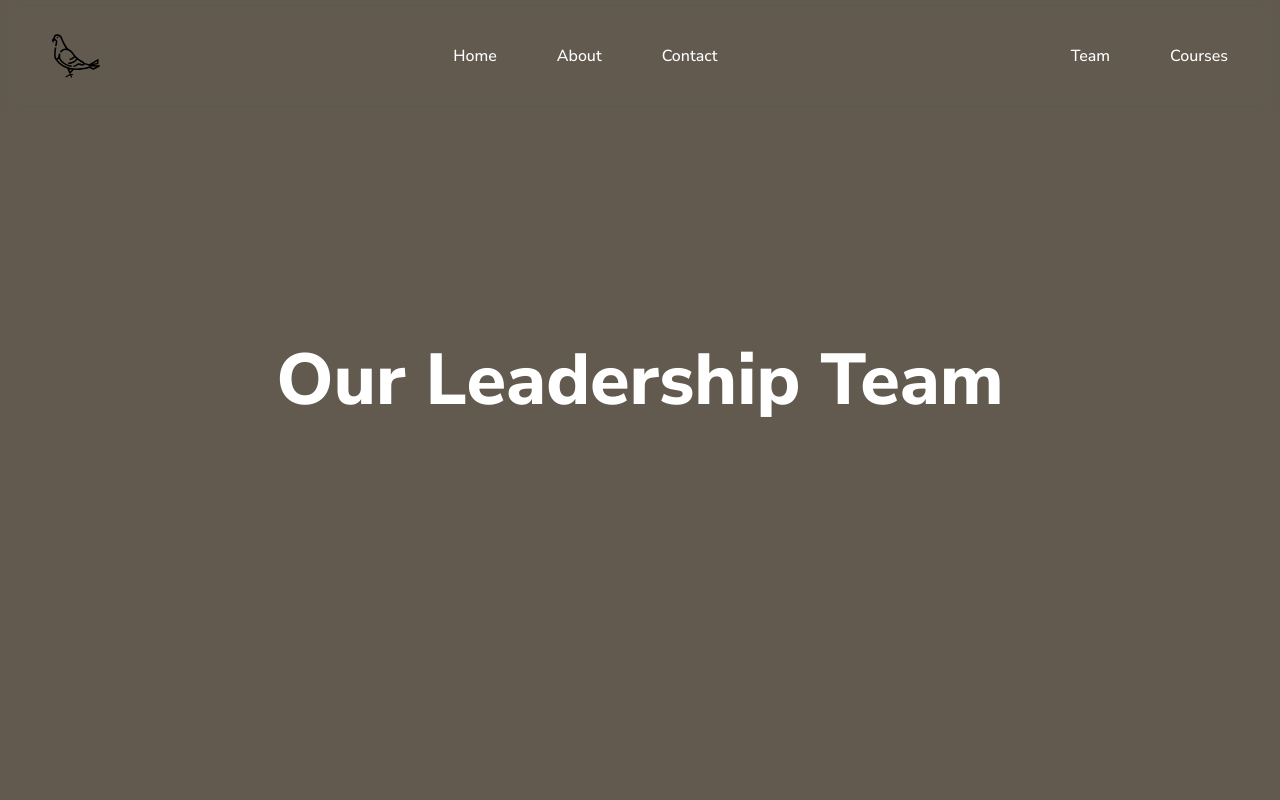
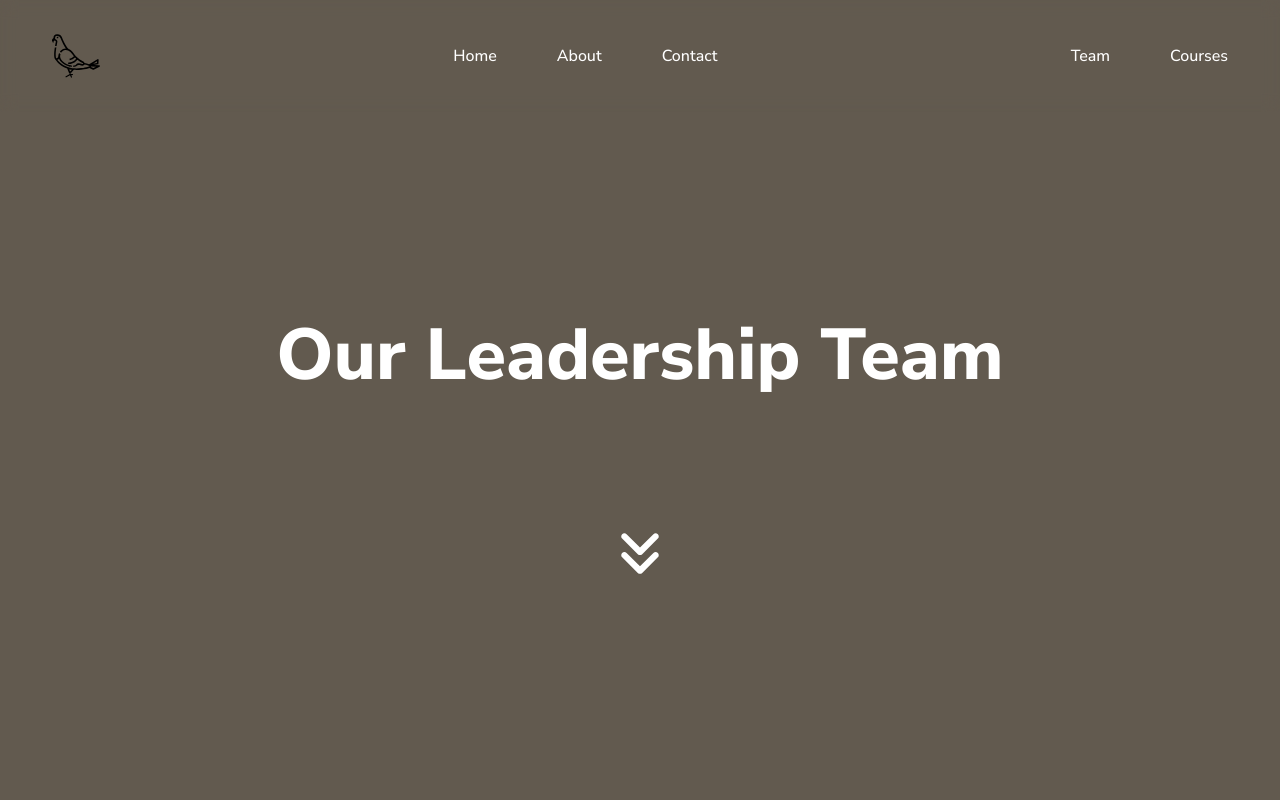
Before and after one commit to AshmeetC/PigeonProject, a React (Vite) app: page /team in a window 1280 px wide. Shown: the top 800 px of the page. Built offline with nearby package versions, Linux system fonts and the light colour scheme.

Commit message:
arrows lmfao

```diff
--- a/src/components/Courses.tsx
+++ b/src/components/Courses.tsx
@@ -11,6 +11,29 @@ function Events() {
                         <h1 className="text-7xl pb-10">Cirriculum</h1>
                     </div>
                 </motion.div>
+                <motion.div initial={{ y: 100, opacity: 0 }}
+                        animate={{ y: 0, opacity: 1 }}
+                        transition={{ ease: "easeInOut", duration: 1 }}>
+                        <div className='flex flex-col justify-center items-center translate-y-24'>
+                            <svg
+                                aria-hidden="true"
+                                focusable="false"
+                                data-prefix="fas"
+                                data-icon="angles-down"
+                                className="svg-inline--fa fa-angles-down fa-3x text-white"
+                                role="img"
+                                xmlns="http://www.w3.org/2000/svg"
+                                viewBox="0 0 448 512"
+                                width={50}
+                                height={50}
+                            >
+                                <path
+                                    fill="currentColor"
+                                    d="M246.6 470.6c-12.5 12.5-32.8 12.5-45.3 0l-160-160c-12.5-12.5-12.5-32.8 0-45.3s32.8-12.5 45.3 0L224 402.7 361.4 265.4c12.5-12.5 32.8-12.5 45.3 0s12.5 32.8 0 45.3l-160 160zm160-352l-160 160c-12.5 12.5-32.8 12.5-45.3 0l-160-160c-12.5-12.5-12.5-32.8 0-45.3s32.8-12.5 45.3 0L224 210.7 361.4 73.4c12.5-12.5 32.8-12.5 45.3 0s12.5 32.8 0 45.3z"
+                                ></path>
+                            </svg>
+                        </div>
+                    </motion.div>
             </div>
             <div className="items-center gap-10 pb-10 text-left px-10">
                 <div className="">
--- a/src/components/Team.tsx
+++ b/src/components/Team.tsx
@@ -12,45 +12,68 @@ function Team() {
                             <h1 className="text-7xl pb-10">Our Leadership Team</h1>
                         </div>
                     </motion.div>
+                    <motion.div initial={{ y: 100, opacity: 0 }}
+                        animate={{ y: 0, opacity: 1 }}
+                        transition={{ ease: "easeInOut", duration: 1 }}>
+                        <div className='flex flex-col justify-center items-center translate-y-24'>
+                            <svg
+                                aria-hidden="true"
+                                focusable="false"
+                                data-prefix="fas"
+                                data-icon="angles-down"
+                                className="svg-inline--fa fa-angles-down fa-3x text-white"
+                                role="img"
+                                xmlns="http://www.w3.org/2000/svg"
+                                viewBox="0 0 448 512"
+                                width={50}
+                                height={50}
+                            >
+                                <path
+                                    fill="currentColor"
+                                    d="M246.6 470.6c-12.5 12.5-32.8 12.5-45.3 0l-160-160c-12.5-12.5-12.5-32.8 0-45.3s32.8-12.5 45.3 0L224 402.7 361.4 265.4c12.5-12.5 32.8-12.5 45.3 0s12.5 32.8 0 45.3l-160 160zm160-352l-160 160c-12.5 12.5-32.8 12.5-45.3 0l-160-160c-12.5-12.5-12.5-32.8 0-45.3s32.8-12.5 45.3 0L224 210.7 361.4 73.4c12.5-12.5 32.8-12.5 45.3 0s12.5 32.8 0 45.3z"
+                                ></path>
+                            </svg>
+                        </div>
+                    </motion.div>
                 </div>
             </div>
             <div className="grid grid-cols-1 md:grid-cols-2 lg:grid-cols-3 gap-4 md:gap-6 lg:gap-8 px-16 flex">
-            <motion.div initial={{ y: 50, opacity : 0}} animate={{ y: 0, opacity: 1}} transition={{ ease: "easeInOut", duration: 0.5 }} className="flex flex-col lg:flex-row mb-10 gap-10  bg-[#2f9fcf] rounded-3xl">
+                <motion.div initial={{ y: 50, opacity: 0 }} animate={{ y: 0, opacity: 1 }} transition={{ ease: "easeInOut", duration: 0.5 }} className="flex flex-col lg:flex-row mb-10 gap-10  bg-[#2f9fcf] rounded-3xl">
                     <div className="py-8 px-8 bg-[#7494a0] rounded-2xl flex flex-col items-center justify-center opacity-75">
                         <img className="w-64 h-64 object-cover" src="https://t3.ftcdn.net/jpg/05/16/27/58/360_F_516275801_f3Fsp17x6HQK0xQgDQEELoTuERO4SsWV.jpg" alt="Description of the image" />
                         <p className="mt-4 text-center">Some text underneath the image Some text underneath the image Some text underneath the image Some text underneath the image</p>
                     </div>
                 </motion.div>
 
-            <motion.div initial={{ y: 50, opacity : 0}} animate={{ y: 0, opacity: 1}} transition={{ ease: "easeInOut", duration: 0.5 }} className="flex flex-col lg:flex-row mb-10 gap-10  bg-[#2f9fcf] rounded-3xl">
+                <motion.div initial={{ y: 50, opacity: 0 }} animate={{ y: 0, opacity: 1 }} transition={{ ease: "easeInOut", duration: 0.5 }} className="flex flex-col lg:flex-row mb-10 gap-10  bg-[#2f9fcf] rounded-3xl">
                     <div className="py-8 px-8 bg-[#7494a0] rounded-2xl flex flex-col items-center justify-center opacity-75">
                         <img className="w-64 h-64 object-cover" src="https://t3.ftcdn.net/jpg/05/16/27/58/360_F_516275801_f3Fsp17x6HQK0xQgDQEELoTuERO4SsWV.jpg" alt="Description of the image" />
                         <p className="mt-4 text-center">Some text underneath the image Some text underneath the image Some text underneath the image Some text underneath the image</p>
                     </div>
                 </motion.div>
 
-            <motion.div initial={{ y: 50, opacity : 0}} animate={{ y: 0, opacity: 1}} transition={{ ease: "easeInOut", duration: 0.5 }} className="flex flex-col lg:flex-row mb-10 gap-10  bg-[#2f9fcf] rounded-3xl">
+                <motion.div initial={{ y: 50, opacity: 0 }} animate={{ y: 0, opacity: 1 }} transition={{ ease: "easeInOut", duration: 0.5 }} className="flex flex-col lg:flex-row mb-10 gap-10  bg-[#2f9fcf] rounded-3xl">
                     <div className="py-8 px-8 bg-[#7494a0] rounded-2xl flex flex-col items-center justify-center opacity-75">
                         <img className="w-64 h-64 object-cover" src="https://t3.ftcdn.net/jpg/05/16/27/58/360_F_516275801_f3Fsp17x6HQK0xQgDQEELoTuERO4SsWV.jpg" alt="Description of the image" />
                         <p className="mt-4 text-center">Some text underneath the image Some text underneath the image Some text underneath the image Some text underneath the image</p>
                     </div>
                 </motion.div>
 
-            <motion.div initial={{ y: 50, opacity : 0}} animate={{ y: 0, opacity: 1}} transition={{ ease: "easeInOut", duration: 0.5 }} className="flex flex-col lg:flex-row mb-10 gap-10  bg-[#2f9fcf] rounded-3xl">
+                <motion.div initial={{ y: 50, opacity: 0 }} animate={{ y: 0, opacity: 1 }} transition={{ ease: "easeInOut", duration: 0.5 }} className="flex flex-col lg:flex-row mb-10 gap-10  bg-[#2f9fcf] rounded-3xl">
                     <div className="py-8 px-8 bg-[#7494a0] rounded-2xl flex flex-col items-center justify-center opacity-75">
                         <img className="w-64 h-64 object-cover" src="https://t3.ftcdn.net/jpg/05/16/27/58/360_F_516275801_f3Fsp17x6HQK0xQgDQEELoTuERO4SsWV.jpg" alt="Description of the image" />
                         <p className="mt-4 text-center">Some text underneath the image Some text underneath the image Some text underneath the image Some text underneath the image</p>
                     </div>
                 </motion.div>
 
-            <motion.div initial={{ y: 50, opacity : 0}} animate={{ y: 0, opacity: 1}} transition={{ ease: "easeInOut", duration: 0.5 }} className="flex flex-col lg:flex-row mb-10 gap-10  bg-[#2f9fcf] rounded-3xl">
+                <motion.div initial={{ y: 50, opacity: 0 }} animate={{ y: 0, opacity: 1 }} transition={{ ease: "easeInOut", duration: 0.5 }} className="flex flex-col lg:flex-row mb-10 gap-10  bg-[#2f9fcf] rounded-3xl">
                     <div className="py-8 px-8 bg-[#7494a0] rounded-2xl flex flex-col items-center justify-center opacity-75">
                         <img className="w-64 h-64 object-cover" src="https://t3.ftcdn.net/jpg/05/16/27/58/360_F_516275801_f3Fsp17x6HQK0xQgDQEELoTuERO4SsWV.jpg" alt="Description of the image" />
                         <p className="mt-4 text-center">Some text underneath the image Some text underneath the image Some text underneath the image Some text underneath the image</p>
                     </div>
                 </motion.div>
 
-            <motion.div initial={{ y: 50, opacity : 0}} animate={{ y: 0, opacity: 1}} transition={{ ease: "easeInOut", duration: 0.5 }} className="flex flex-col lg:flex-row mb-10 gap-10  bg-[#2f9fcf] rounded-3xl">
+                <motion.div initial={{ y: 50, opacity: 0 }} animate={{ y: 0, opacity: 1 }} transition={{ ease: "easeInOut", duration: 0.5 }} className="flex flex-col lg:flex-row mb-10 gap-10  bg-[#2f9fcf] rounded-3xl">
                     <div className="py-8 px-8 bg-[#7494a0] rounded-2xl flex flex-col items-center justify-center opacity-75">
                         <img className="w-64 h-64 object-cover" src="https://t3.ftcdn.net/jpg/05/16/27/58/360_F_516275801_f3Fsp17x6HQK0xQgDQEELoTuERO4SsWV.jpg" alt="Description of the image" />
                         <p className="mt-4 text-center">Some text underneath the image Some text underneath the image Some text underneath the image Some text underneath the image</p>
```
Lines whose indentation alone changed are shown as unchanged.
